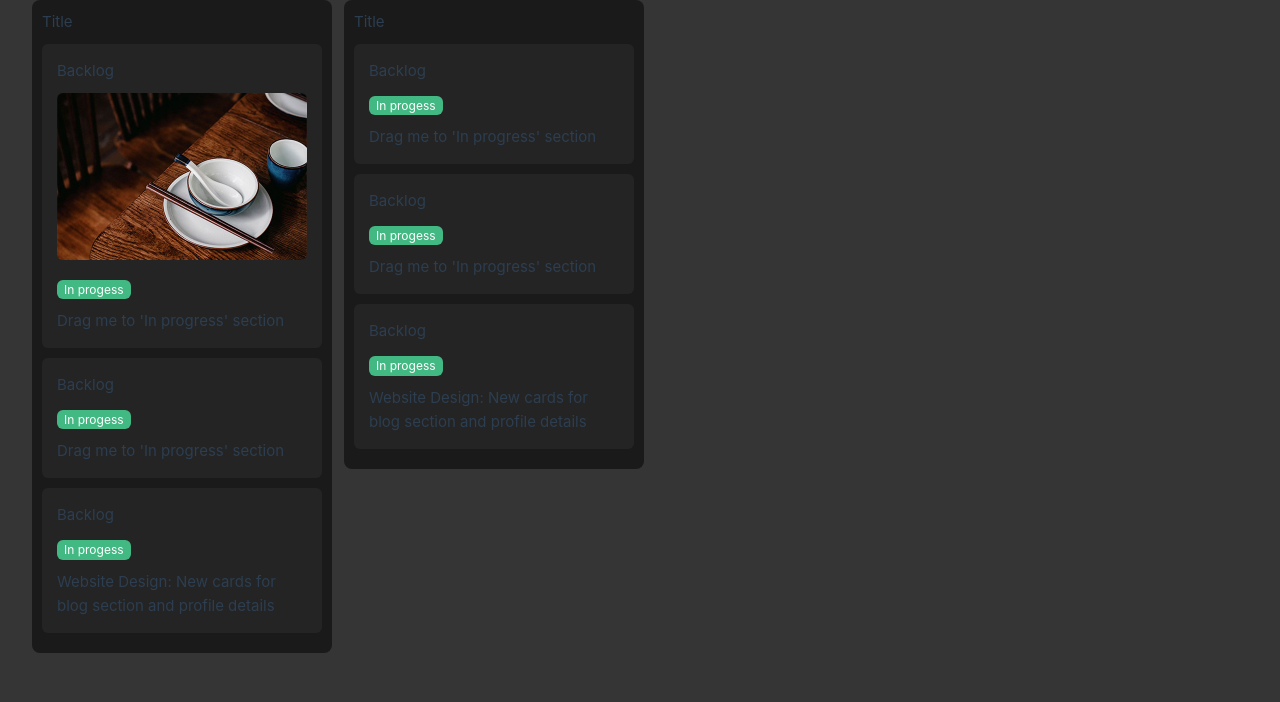
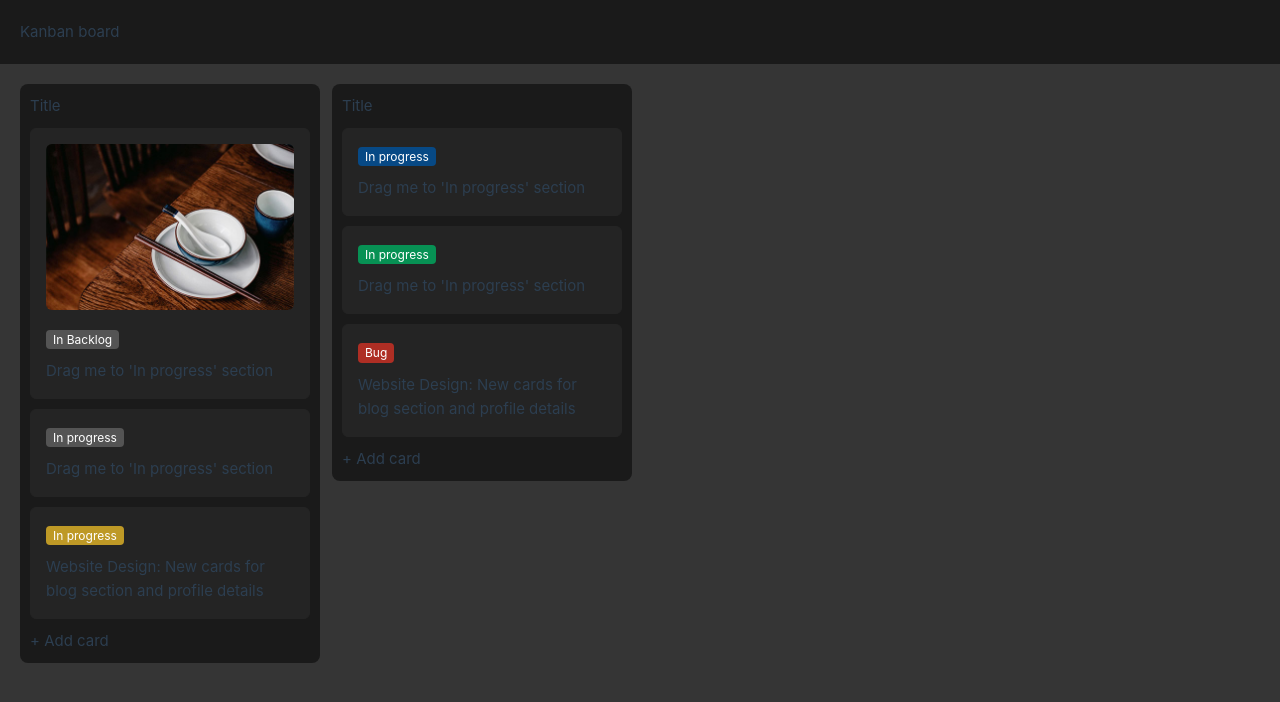
Before and after one commit to alexpod/kanban-board, a Vue app: page / in a window 1280 px wide. Shown: the top 702 px of the page. Built offline with nearby package versions, Linux system fonts and the light colour scheme.

Commit message:
add hedind and colors for label

```diff
--- a/src/assets/main.css
+++ b/src/assets/main.css
@@ -19,16 +19,22 @@ a,
 @media (hover: hover) {
   a:hover {
     background-color: hsla(160, 100%, 37%, 0.2);
-  }
+ }
 }
 
-@media (min-width: 1024px) {
-  body {
-  }
 
-  #app {
-    display: grid;
-    grid-template-columns: 1fr 1fr;
-    padding: 0 2rem;
-  }
+.primary {
+  background-color: #545454;
 }
+.secondary {
+  background: #074985;
+}
+.warning {
+  background-color: #be9926;
+}
+.success {
+  background-color: #079154;
+}
+.danger {
+  background-color: #AE2E24;
+}
--- a/src/views/HomeView.vue
+++ b/src/views/HomeView.vue
@@ -3,51 +3,55 @@
 </script>
 
 <template lang="pug">
+header.header
+  .header__logo Kanban board
 .kanban-board
   .kanban-board__container
     .kanban-board__container-header Title
     .kanban-board__card.card
-      .card__heading Backlog
       .card__image
         img(
           src="/images/item.jpg"
           alt=""
         )
-      .card__label In progess
+      .card__label.primary In Backlog
       .card__title Drag me to 'In progress' section
       .card__action
     .kanban-board__card.card
-      .card__heading Backlog
-      .card__label In progess
+      .card__label.primary In progress
       .card__title Drag me to 'In progress' section
       .card__action
     .kanban-board__card.card
-      .card__heading Backlog
-      .card__label In progess
+      .card__label.warning In progress
       .card__title Website Design: New cards for blog section and profile details
       .card__action
+    .kanban-board__container-action + Add card
   .kanban-board__container
     .kanban-board__container-header Title
     .kanban-board__card.card
-      .card__heading Backlog
-      .card__label In progess
+      .card__label.secondary In progress
       .card__title Drag me to 'In progress' section
       .card__action
     .kanban-board__card.card
-      .card__heading Backlog
-      .card__label In progess
+      .card__label.success In progress
       .card__title Drag me to 'In progress' section
       .card__action
     .kanban-board__card.card
-      .card__heading Backlog
-      .card__label In progess
+      .card__label.danger Bug
       .card__title Website Design: New cards for blog section and profile details
       .card__action
+    .kanban-board__container-action + Add card
 
 </template>
 
 <style lang="scss">
+.header {
+  background-color: #1a1a1a;
+  margin-bottom: 20px;
+  padding: 20px;
+}
 .kanban-board {
+  padding: 0 20px;
   display: flex;
   align-items: flex-start;
   &__container {
@@ -66,6 +70,10 @@
   padding: 15px;
   border-radius: 6px;
   margin-bottom: 10px;
+  border: 1px solid #242424;
+  &:hover {
+    border: 1px solid #616161;
+  }
   &__heading {
     margin-bottom: 10px;
   }
@@ -77,12 +85,11 @@
     }
   }
   &__label {
-    background-color: #42b883;
     color: #fff;
     padding: 0px 7px;
     display: inline-flex;
     justify-content: left;
-    border-radius: 6px;
+    border-radius: 4px;
     margin-bottom: 10px;
     font-size: 12px;
   }
```
